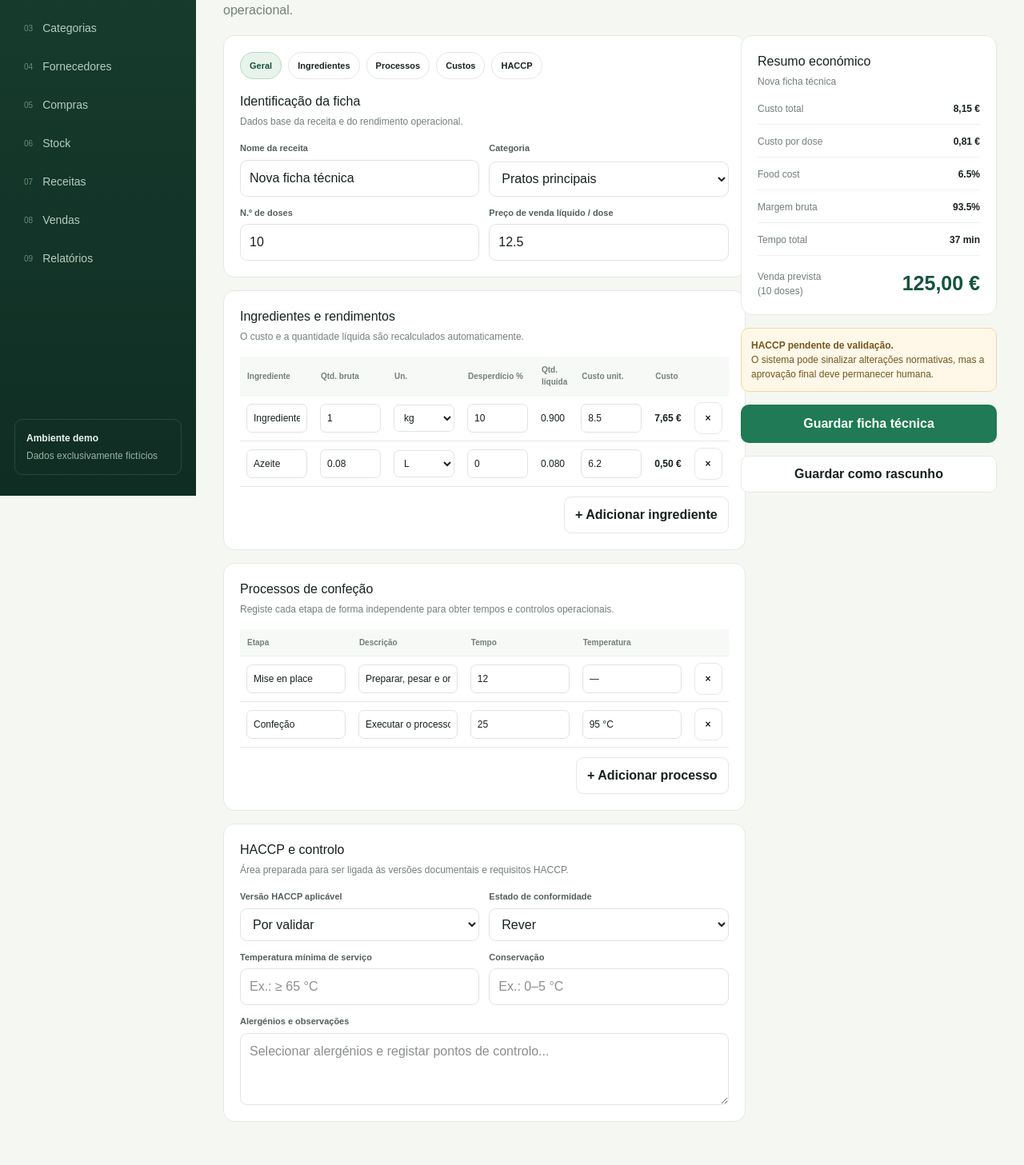
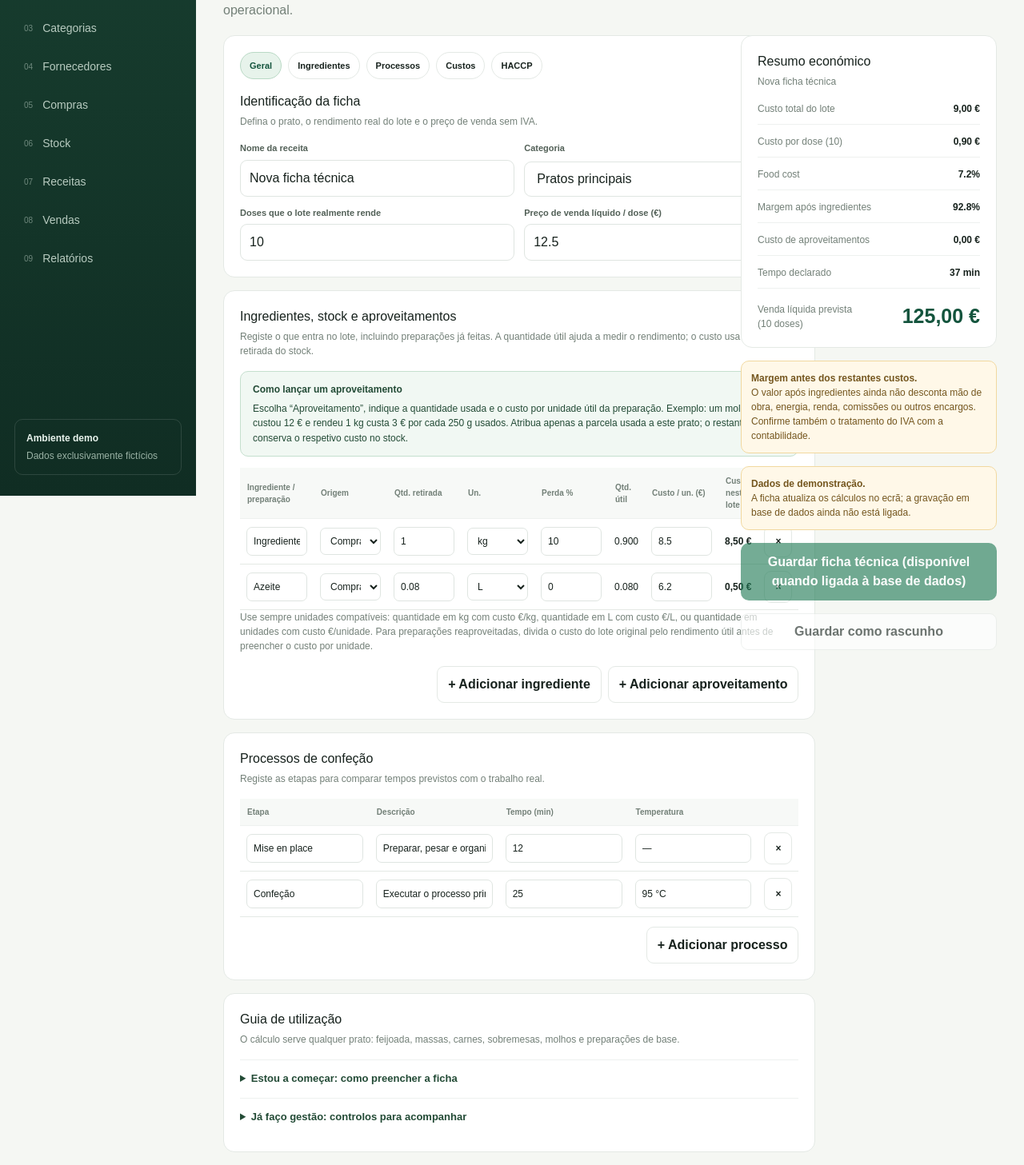
Before and after one commit to Nekas1980/KitchenManager, a Next.js app: page /receitas/nova in a window 1280 px wide. Shown: the part 180-1637 px from the top of the page at 80% size. Built offline with nearby package versions, Linux system fonts and the light colour scheme.

Commit message:
feat: adicionar cálculo de custos e aproveitamentos

```diff
--- a/app/lib/recipe-costs.ts
+++ b/app/lib/recipe-costs.ts
@@ -24,7 +24,9 @@ export function calculateNetQuantity(
 }
 
 export function calculateIngredientCost(item: RecipeIngredientCost): number {
-  const quantity = item.quantityNet ?? item.quantityGross ?? 0;
+  // The unit price is based on the purchased unit, so charge the gross quantity.
+  // Net quantity is useful for yield and waste analysis, not as a lower purchase cost.
+  const quantity = item.quantityGross ?? item.quantityNet ?? 0;
   const unitCost = item.unitCost ?? 0;
 
   if (quantity < 0 || unitCost < 0) {
--- a/app/receitas/RecipeWorkbench.tsx
+++ b/app/receitas/RecipeWorkbench.tsx
@@ -10,12 +10,15 @@ import {
 } from "@/app/lib/recipe-costs";
 import styles from "./receitas.module.css";
 
+type IngredientOrigin = "Compra" | "Stock" | "Aproveitamento";
+
 type Ingredient = {
   name: string;
   gross: number;
   unit: string;
   waste: number;
   unitCost: number;
+  origin: IngredientOrigin;
 };
 
 type Process = {
@@ -33,8 +36,8 @@ export function RecipeWorkbench() {
   const [portions, setPortions] = useState(10);
   const [salePrice, setSalePrice] = useState(12.5);
   const [ingredients, setIngredients] = useState<Ingredient[]>([
-    { name: "Ingrediente principal", gross: 1, unit: "kg", waste: 10, unitCost: 8.5 },
-    { name: "Azeite", gross: 0.08, unit: "L", waste: 0, unitCost: 6.2 },
+    { name: "Ingrediente principal", gross: 1, unit: "kg", waste: 10, unitCost: 8.5, origin: "Compra" },
+    { name: "Azeite", gross: 0.08, unit: "L", waste: 0, unitCost: 6.2, origin: "Compra" },
   ]);
   const [processes, setProcesses] = useState<Process[]>([
     { name: "Mise en place", description: "Preparar, pesar e organizar ingredientes.", minutes: 12, temperature: "—" },
@@ -52,14 +55,18 @@ export function RecipeWorkbench() {
     const costPerPortion = portions > 0 ? calculateCostPerPortion(totalCost, portions) : 0;
     const foodCost = salePrice > 0 ? calculateFoodCostPct(costPerPortion, salePrice) : 0;
     const margin = salePrice > 0 ? calculateGrossMarginPct(costPerPortion, salePrice) : 0;
+    const reusedCost = ingredients.reduce(
+      (sum, item) => sum + (item.origin === "Aproveitamento" ? item.gross * item.unitCost : 0),
+      0,
+    );
     const totalMinutes = processes.reduce((sum, process) => sum + Number(process.minutes || 0), 0);
-    return { totalCost, costPerPortion, foodCost, margin, totalMinutes };
+    return { totalCost, costPerPortion, foodCost, margin, totalMinutes, reusedCost };
   }, [ingredients, portions, salePrice, processes]);
 
   function updateIngredient(index: number, field: keyof Ingredient, value: string) {
     setIngredients((current) => current.map((item, i) => i === index ? {
       ...item,
-      [field]: field === "name" || field === "unit" ? value : Number(value),
+      [field]: field === "name" || field === "unit" || field === "origin" ? value : Number(value),
     } : item));
   }
 
@@ -73,96 +80,129 @@ export function RecipeWorkbench() {
   return (
     <div className={styles.editor}>
       <div className={styles.mainColumn}>
-        <section className={styles.section}>
-          <div className={styles.tabs}>
+        <section className={styles.section} aria-labelledby="recipe-identification">
+          <div className={styles.tabs} aria-label="Secções da ficha técnica">
             <span className={`${styles.tab} ${styles.tabActive}`}>Geral</span>
             <span className={styles.tab}>Ingredientes</span>
             <span className={styles.tab}>Processos</span>
             <span className={styles.tab}>Custos</span>
             <span className={styles.tab}>HACCP</span>
           </div>
-          <h3>Identificação da ficha</h3>
-          <p>Dados base da receita e do rendimento operacional.</p>
+          <h3 id="recipe-identification">Identificação da ficha</h3>
+          <p>Defina o prato, o rendimento real do lote e o preço de venda sem IVA.</p>
           <div className={styles.grid2}>
-            <div className={styles.field}><label>Nome da receita</label><input value={name} onChange={(e) => setName(e.target.value)} /></div>
-            <div className={styles.field}><label>Categoria</label><select value={category} onChange={(e) => setCategory(e.target.value)}><option>Pratos principais</option><option>Pastelaria</option><option>Entradas</option><option>Molhos e bases</option><option>Sobremesas</option></select></div>
-            <div className={styles.field}><label>N.º de doses</label><input type="number" min="1" value={portions} onChange={(e) => setPortions(Number(e.target.value))} /></div>
-            <div className={styles.field}><label>Preço de venda líquido / dose</label><input type="number" min="0" step="0.01" value={salePrice} onChange={(e) => setSalePrice(Number(e.target.value))} /></div>
+            <div className={styles.field}><label htmlFor="recipe-name">Nome da receita</label><input id="recipe-name" value={name} onChange={(e) => setName(e.target.value)} /></div>
+            <div className={styles.field}><label htmlFor="recipe-category">Categoria</label><select id="recipe-category" value={category} onChange={(e) => setCategory(e.target.value)}><option>Pratos principais</option><option>Pastelaria</option><option>Entradas</option><option>Massas</option><option>Molhos e bases</option><option>Sobremesas</option></select></div>
+            <div className={styles.field}><label htmlFor="recipe-portions">Doses que o lote realmente rende</label><input id="recipe-portions" type="number" min="1" step="1" value={portions} onChange={(e) => setPortions(Number(e.target.value))} /></div>
+            <div className={styles.field}><label htmlFor="recipe-sale-price">Preço de venda líquido / dose (€)</label><input id="recipe-sale-price" type="number" min="0" step="0.01" value={salePrice} onChange={(e) => setSalePrice(Number(e.target.value))} /></div>
           </div>
         </section>
 
-        <section className={styles.section}>
-          <h3>Ingredientes e rendimentos</h3>
-          <p>O custo e a quantidade líquida são recalculados automaticamente.</p>
+        <section className={styles.section} aria-labelledby="ingredients-heading">
+          <h3 id="ingredients-heading">Ingredientes, stock e aproveitamentos</h3>
+          <p>Registe o que entra no lote, incluindo preparações já feitas. A quantidade útil ajuda a medir o rendimento; o custo usa a quantidade retirada do stock.</p>
+          <div className={styles.reuseNote}>
+            <strong>Como lançar um aproveitamento</strong>
+            <p>Escolha “Aproveitamento”, indique a quantidade usada e o custo por unidade útil da preparação. Exemplo: um molho que custou 12 € e rendeu 1 kg custa 3 € por cada 250 g usados. Atribua apenas a parcela usada a este prato; o restante lote conserva o respetivo custo no stock.</p>
+          </div>
           <div className={styles.tableWrap}>
             <table className={styles.subtable}>
-              <thead><tr><th>Ingrediente</th><th>Qtd. bruta</th><th>Un.</th><th>Desperdício %</th><th>Qtd. líquida</th><th>Custo unit.</th><th>Custo</th><th></th></tr></thead>
+              <thead><tr><th>Ingrediente / preparação</th><th>Origem</th><th>Qtd. retirada</th><th>Un.</th><th>Perda %</th><th>Qtd. útil</th><th>Custo / un. (€)</th><th>Custo neste lote</th><th></th></tr></thead>
               <tbody>{ingredients.map((item, index) => {
                 const net = calculateNetQuantity(item.gross, item.waste);
-                const cost = net * item.unitCost;
+                const cost = item.gross * item.unitCost;
                 return <tr key={`${item.name}-${index}`}>
-                  <td><input value={item.name} onChange={(e) => updateIngredient(index, "name", e.target.value)} /></td>
-                  <td><input type="number" min="0" step="0.001" value={item.gross} onChange={(e) => updateIngredient(index, "gross", e.target.value)} /></td>
-                  <td><select value={item.unit} onChange={(e) => updateIngredient(index, "unit", e.target.value)}><option>kg</option><option>g</option><option>L</option><option>ml</option><option>un.</option></select></td>
-                  <td><input type="number" min="0" max="100" step="0.1" value={item.waste} onChange={(e) => updateIngredient(index, "waste", e.target.value)} /></td>
+                  <td><input aria-label={`Ingrediente ${index + 1}`} value={item.name} onChange={(e) => updateIngredient(index, "name", e.target.value)} /></td>
+                  <td><select aria-label={`Origem de ${item.name}`} value={item.origin} onChange={(e) => updateIngredient(index, "origin", e.target.value)}><option>Compra</option><option>Stock</option><option>Aproveitamento</option></select></td>
+                  <td><input aria-label={`Quantidade de ${item.name}`} type="number" min="0" step="0.001" value={item.gross} onChange={(e) => updateIngredient(index, "gross", e.target.value)} /></td>
+                  <td><select aria-label={`Unidade de ${item.name}`} value={item.unit} onChange={(e) => updateIngredient(index, "unit", e.target.value)}><option>kg</option><option>g</option><option>L</option><option>ml</option><option>un.</option></select></td>
+                  <td><input aria-label={`Perda de ${item.name} em percentagem`} type="number" min="0" max="100" step="0.1" value={item.waste} onChange={(e) => updateIngredient(index, "waste", e.target.value)} /></td>
                   <td>{net.toFixed(3)}</td>
-                  <td><input type="number" min="0" step="0.01" value={item.unitCost} onChange={(e) => updateIngredient(index, "unitCost", e.target.value)} /></td>
+                  <td><input aria-label={`Custo por unidade de ${item.name}`} type="number" min="0" step="0.01" value={item.unitCost} onChange={(e) => updateIngredient(index, "unitCost", e.target.value)} /></td>
                   <td><strong>{money.format(cost)}</strong></td>
-                  <td><button className={styles.secondary} onClick={() => setIngredients((current) => current.filter((_, i) => i !== index))}>×</button></td>
+                  <td><button type="button" className={styles.secondary} aria-label={`Remover ${item.name}`} onClick={() => setIngredients((current) => current.filter((_, i) => i !== index))}>×</button></td>
                 </tr>;
               })}</tbody>
             </table>
           </div>
-          <div className={styles.actions}><button className={styles.secondary} onClick={() => setIngredients((current) => [...current, { name: "Novo ingrediente", gross: 0, unit: "kg", waste: 0, unitCost: 0 }])}>+ Adicionar ingrediente</button></div>
+          <p className={styles.tableHint}>Use sempre unidades compatíveis: quantidade em kg com custo €/kg, quantidade em L com custo €/L, ou quantidade em unidades com custo €/unidade. Para preparações reaproveitadas, divida o custo do lote original pelo rendimento útil antes de preencher o custo por unidade.</p>
+          <div className={styles.actions}><button type="button" className={styles.secondary} onClick={() => setIngredients((current) => [...current, { name: "Novo ingrediente", gross: 0, unit: "kg", waste: 0, unitCost: 0, origin: "Compra" }])}>+ Adicionar ingrediente</button><button type="button" className={styles.secondary} onClick={() => setIngredients((current) => [...current, { name: "Preparação aproveitada", gross: 0, unit: "kg", waste: 0, unitCost: 0, origin: "Aproveitamento" }])}>+ Adicionar aproveitamento</button></div>
         </section>
 
         <section className={styles.section}>
           <h3>Processos de confeção</h3>
-          <p>Registe cada etapa de forma independente para obter tempos e controlos operacionais.</p>
+          <p>Registe as etapas para comparar tempos previstos com o trabalho real.</p>
           <div className={styles.tableWrap}>
             <table className={styles.subtable}>
-              <thead><tr><th>Etapa</th><th>Descrição</th><th>Tempo</th><th>Temperatura</th><th></th></tr></thead>
+              <thead><tr><th>Etapa</th><th>Descrição</th><th>Tempo (min)</th><th>Temperatura</th><th></th></tr></thead>
               <tbody>{processes.map((process, index) => <tr key={`${process.name}-${index}`}>
-                <td><input value={process.name} onChange={(e) => updateProcess(index, "name", e.target.value)} /></td>
-                <td><input value={process.description} onChange={(e) => updateProcess(index, "description", e.target.value)} /></td>
-                <td><input type="number" min="0" value={process.minutes} onChange={(e) => updateProcess(index, "minutes", e.target.value)} /></td>
-                <td><input value={process.temperature} onChange={(e) => updateProcess(index, "temperature", e.target.value)} /></td>
-                <td><button className={styles.secondary} onClick={() => setProcesses((current) => current.filter((_, i) => i !== index))}>×</button></td>
+                <td><input aria-label={`Etapa ${index + 1}`} value={process.name} onChange={(e) => updateProcess(index, "name", e.target.value)} /></td>
+                <td><input aria-label={`Descrição da etapa ${index + 1}`} value={process.description} onChange={(e) => updateProcess(index, "description", e.target.value)} /></td>
+                <td><input aria-label={`Tempo da etapa ${index + 1}`} type="number" min="0" value={process.minutes} onChange={(e) => updateProcess(index, "minutes", e.target.value)} /></td>
+                <td><input aria-label={`Temperatura da etapa ${index + 1}`} value={process.temperature} onChange={(e) => updateProcess(index, "temperature", e.target.value)} /></td>
+                <td><button type="button" className={styles.secondary} aria-label={`Remover etapa ${process.name}`} onClick={() => setProcesses((current) => current.filter((_, i) => i !== index))}>×</button></td>
               </tr>)}</tbody>
             </table>
           </div>
-          <div className={styles.actions}><button className={styles.secondary} onClick={() => setProcesses((current) => [...current, { name: "Nova etapa", description: "", minutes: 0, temperature: "—" }])}>+ Adicionar processo</button></div>
+          <div className={styles.actions}><button type="button" className={styles.secondary} onClick={() => setProcesses((current) => [...current, { name: "Nova etapa", description: "", minutes: 0, temperature: "—" }])}>+ Adicionar processo</button></div>
+        </section>
+
+        <section className={styles.section}>
+          <h3>Guia de utilização</h3>
+          <p>O cálculo serve qualquer prato: feijoada, massas, carnes, sobremesas, molhos e preparações de base.</p>
+          <details className={styles.guide}>
+            <summary>Estou a começar: como preencher a ficha</summary>
+            <ol>
+              <li>Escreva o nome e pese o lote completo, não uma dose imaginada.</li>
+              <li>Adicione cada ingrediente. Registe a quantidade retirada e o preço pago por kg, litro ou unidade.</li>
+              <li>Indique perdas de limpeza apenas quando o custo unitário estiver associado à quantidade comprada. O custo é calculado sobre a quantidade retirada; a quantidade útil fica visível para controlar o rendimento.</li>
+              <li>Conte as doses que realmente consegue servir. O custo por dose é o custo do lote dividido por esse número.</li>
+              <li>Introduza o preço de venda sem IVA para ver o food cost e o valor que sobra depois dos ingredientes.</li>
+              <li>Inclua sobras seguras que vão ser reaproveitadas como uma preparação com o respetivo custo proporcional, sem voltar a lançar o seu custo como uma nova compra.</li>
+            </ol>
+          </details>
+          <details className={styles.guide}>
+            <summary>Já faço gestão: controlos para acompanhar</summary>
+            <ul>
+              <li><strong>Food cost</strong> = custo dos ingredientes por dose ÷ preço de venda líquido × 100. A margem apresentada é a parcela após ingredientes; ainda tem de cobrir mão de obra, energia, renda, comissões, impostos e outros custos.</li>
+              <li>Compare rendimento teórico e rendimento real, atualize preços de compra e faça nova ficha quando mudar fornecedor, gramagem ou processo.</li>
+              <li>Nos aproveitamentos, valorize pelo custo real do lote de origem dividido pelo rendimento útil. Transfira só a quantidade utilizada e mantenha o saldo remanescente identificado no stock, de acordo com o procedimento interno.</li>
+              <li>Use origem, data, identificação e prazo definidos no controlo HACCP do restaurante para cada preparação reaproveitada. Esta ficha não substitui os registos de segurança alimentar.</li>
+            </ul>
+          </details>
         </section>
 
         <section className={styles.section}>
           <h3>HACCP e controlo</h3>
-          <p>Área preparada para ser ligada às versões documentais e requisitos HACCP.</p>
+          <p>Registe os dados definidos no plano de segurança alimentar do estabelecimento.</p>
           <div className={styles.grid2}>
-            <div className={styles.field}><label>Versão HACCP aplicável</label><select><option>Por validar</option><option>HACCP 2026.09</option></select></div>
-            <div className={styles.field}><label>Estado de conformidade</label><select><option>Rever</option><option>Conforme</option><option>Não conforme</option><option>Não aplicável</option></select></div>
-            <div className={styles.field}><label>Temperatura mínima de serviço</label><input placeholder="Ex.: ≥ 65 °C" /></div>
-            <div className={styles.field}><label>Conservação</label><input placeholder="Ex.: 0–5 °C" /></div>
+            <div className={styles.field}><label htmlFor="haccp-version">Versão HACCP aplicável</label><select id="haccp-version"><option>Por validar</option><option>HACCP 2026.09</option></select></div>
+            <div className={styles.field}><label htmlFor="haccp-status">Estado de conformidade</label><select id="haccp-status"><option>Rever</option><option>Conforme</option><option>Não conforme</option><option>Não aplicável</option></select></div>
+            <div className={styles.field}><label htmlFor="service-temperature">Temperatura mínima de serviço</label><input id="service-temperature" placeholder="Conforme plano HACCP" /></div>
+            <div className={styles.field}><label htmlFor="storage">Conservação</label><input id="storage" placeholder="Conforme plano HACCP" /></div>
           </div>
-          <div className={styles.field} style={{ marginTop: 12 }}><label>Alergénios e observações</label><textarea placeholder="Selecionar alergénios e registar pontos de controlo..." /></div>
+          <div className={styles.field} style={{ marginTop: 12 }}><label htmlFor="allergens">Alergénios e observações</label><textarea id="allergens" placeholder="Registar alergénios e pontos de controlo..." /></div>
         </section>
       </div>
 
-      <aside className={styles.sideColumn}>
+      <aside className={styles.sideColumn} aria-label="Resumo de custos e margem">
         <section className={styles.section}>
           <h3>Resumo económico</h3>
           <p>{name}</p>
           <div className={styles.summary}>
-            <div className={styles.summaryRow}><span>Custo total</span><strong>{money.format(totals.totalCost)}</strong></div>
-            <div className={styles.summaryRow}><span>Custo por dose</span><strong>{money.format(totals.costPerPortion)}</strong></div>
+            <div className={styles.summaryRow}><span>Custo total do lote</span><strong>{money.format(totals.totalCost)}</strong></div>
+            <div className={styles.summaryRow}><span>Custo por dose ({portions})</span><strong>{money.format(totals.costPerPortion)}</strong></div>
             <div className={styles.summaryRow}><span>Food cost</span><strong>{totals.foodCost.toFixed(1)}%</strong></div>
-            <div className={styles.summaryRow}><span>Margem bruta</span><strong>{totals.margin.toFixed(1)}%</strong></div>
-            <div className={styles.summaryRow}><span>Tempo total</span><strong>{totals.totalMinutes} min</strong></div>
-            <div className={styles.summaryTotal}><span>Venda prevista<br />({portions} doses)</span><strong>{money.format(portions * salePrice)}</strong></div>
+            <div className={styles.summaryRow}><span>Margem após ingredientes</span><strong>{totals.margin.toFixed(1)}%</strong></div>
+            <div className={styles.summaryRow}><span>Custo de aproveitamentos</span><strong>{money.format(totals.reusedCost)}</strong></div>
+            <div className={styles.summaryRow}><span>Tempo declarado</span><strong>{totals.totalMinutes} min</strong></div>
+            <div className={styles.summaryTotal}><span>Venda líquida prevista<br />({portions} doses)</span><strong>{money.format(portions * salePrice)}</strong></div>
           </div>
         </section>
-        <div className={styles.alert}><strong>HACCP pendente de validação.</strong><br />O sistema pode sinalizar alterações normativas, mas a aprovação final deve permanecer humana.</div>
-        <button className={styles.primary}>Guardar ficha técnica</button>
-        <button className={styles.secondary}>Guardar como rascunho</button>
+        <div className={styles.alert}><strong>Margem antes dos restantes custos.</strong><br />O valor após ingredientes ainda não desconta mão de obra, energia, renda, comissões ou outros encargos. Confirme também o tratamento do IVA com a contabilidade.</div>
+        <div className={styles.alert}><strong>Dados de demonstração.</strong><br />A ficha atualiza os cálculos no ecrã; a gravação em base de dados ainda não está ligada.</div>
+        <button type="button" className={styles.primary} disabled>Guardar ficha técnica (disponível quando ligada à base de dados)</button>
+        <button type="button" className={styles.secondary} disabled>Guardar como rascunho</button>
       </aside>
     </div>
   );
--- a/app/receitas/receitas.module.css
+++ b/app/receitas/receitas.module.css
@@ -45,6 +45,14 @@
 .summaryTotal span { color:#738078; font-size:12px; }
 .summaryTotal strong { font-size:25px; color:#14543d; }
 .alert { border:1px solid #f1d89f; background:#fff8e8; border-radius:10px; padding:12px; color:#74561e; font-size:12px; line-height:1.5; }
+.reuseNote { margin:0 0 14px; padding:13px 15px; border:1px solid #c5dfce; border-radius:10px; background:#f1f8f3; color:#234b36; font-size:12px; line-height:1.55; }
+.reuseNote p { margin:5px 0 0; }
+.tableHint { margin:10px 0 0; color:#738078; font-size:11px; line-height:1.5; }
+.guide { border-top:1px solid #eef1ef; padding:13px 0; font-size:13px; line-height:1.55; }
+.guide summary { cursor:pointer; font-weight:700; color:#234b36; }
+.guide ol,.guide ul { padding-left:22px; margin:10px 0 0; color:#526057; }
+.guide li+li { margin-top:7px; }
+.sideColumn button:disabled { cursor:not-allowed; opacity:.62; }
 .tabs { display:flex; gap:8px; flex-wrap:wrap; margin-bottom:16px; }
 .tab { padding:8px 11px; border:1px solid #e4e9e5; border-radius:999px; background:white; font-size:11px; font-weight:700; }
 .tabActive { background:#e7f3eb; border-color:#b9d9c5; color:#14543d; }
```
Also changed, not shown: 4 other files (tests, documents, lock files or other folders).
